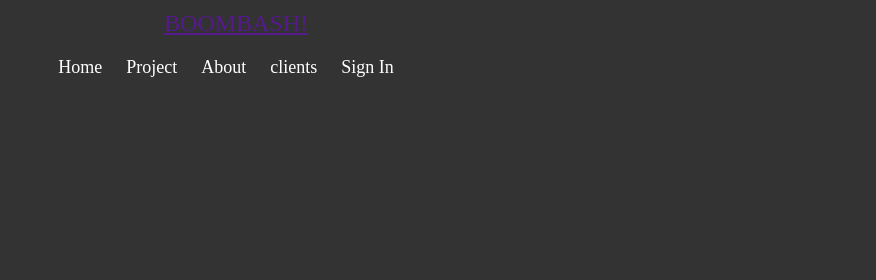
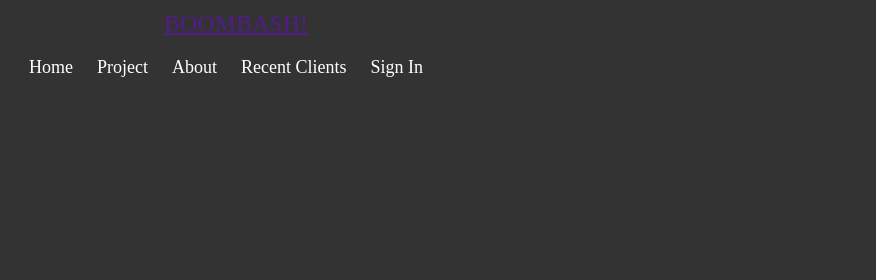
Before and after one commit to lauvinfox/tugas-git-mpm, a plain HTML site: page index.html in a window 1280 px wide. Shown: the top 280 px of the page, 404-1280 px from the left. Drawn offline with nearby package versions, Linux system fonts and the light colour scheme.

Commit message:
Menambahkan navbar recent clients

```diff
--- a/index.html
+++ b/index.html
@@ -16,7 +16,7 @@
                     <li><a href="#home">Home</a></li>
                     <li><a href="#project">Project</a></li>
                     <li><a href="#about">About</a></li>
-                    <li><a href="Recent Clients">clients</a></li>
+                    <li><a href="#clients">Recent Clients</a></li>
                     <li><a href="" class="tbl-biru">Sign In</a></li>
                 </ul>
             </div>
```
